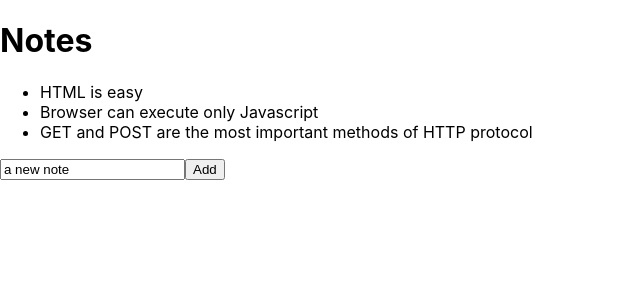
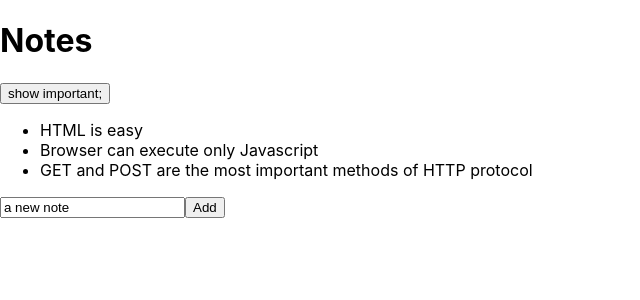
Before and after one commit to abdikasa/phonebook, a React (Create React App) app: page / in a window 1280 px wide. Shown: the top 300 px of the page, without its empty margins (0-640 px from the left). Built offline with nearby package versions, Linux system fonts and the light colour scheme.

Commit message:
Added filter functionality and button to toggle between important and al tasks.

```diff
--- a/src/App.js
+++ b/src/App.js
@@ -38,6 +38,13 @@ const App = (props) => {
   return (
     <div>
       <h1>Notes</h1>
+      <button
+        onClick={() => {
+          setFiltView(!filtView);
+        }}
+      >
+        show {!filtView ? " all" : "important"};
+      </button>
       <ul>
         {filterNotes.map((note) => (
           <Note key={note.id} note={note} />
```
